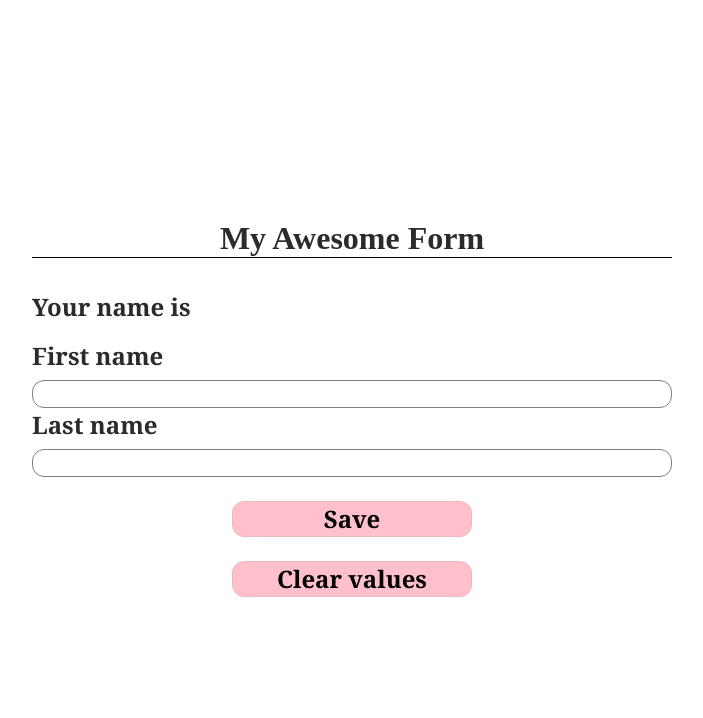
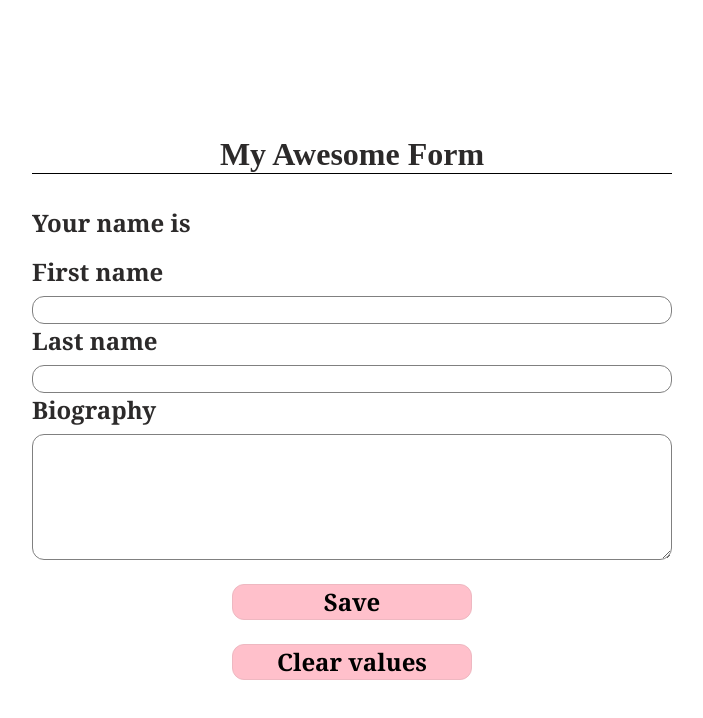
Before and after one commit to carla-vartolomei/forms-in-react, a React (Create React App) app: page / in a window 1280 px wide. Shown: the top 718 px of the page, without its empty margins (288-991 px from the left). Built offline with nearby package versions, Linux system fonts and the light colour scheme.

Commit message:
add textarea

```diff
--- a/src/Form.js
+++ b/src/Form.js
@@ -2,8 +2,9 @@
 import './form.css';
 
 const intialState = {
-    firstName: '',
-    lastName: ''
+  firstName: '',
+  lastName: '',
+  biography: ''
 }
 
 const Form = () => {
@@ -40,7 +41,15 @@
         id='lastName'
         name='lastName'
         onChange={onChangeHandler}
-         value={formState.lastName} />
+        value={formState.lastName} />
+      <label htmlFor='biography'>Biography</label>
+      <textarea
+        id='biography'
+        name='biography'
+        rows='5'
+        onChange={onChangeHandler}
+        value={formState.biography}
+      />
        <button type='submit'>Save</button>
        <button type='button' onClick={onClickHandler}>Clear values</button>
       </form>
--- a/src/form.css
+++ b/src/form.css
@@ -33,7 +33,7 @@
 
 span{margin-bottom: 1rem;}
 
-input{
+input, textarea{
   margin-top: 0.5rem;
   line-height: 1.5rem;
   border: 1px solid gray;
```
